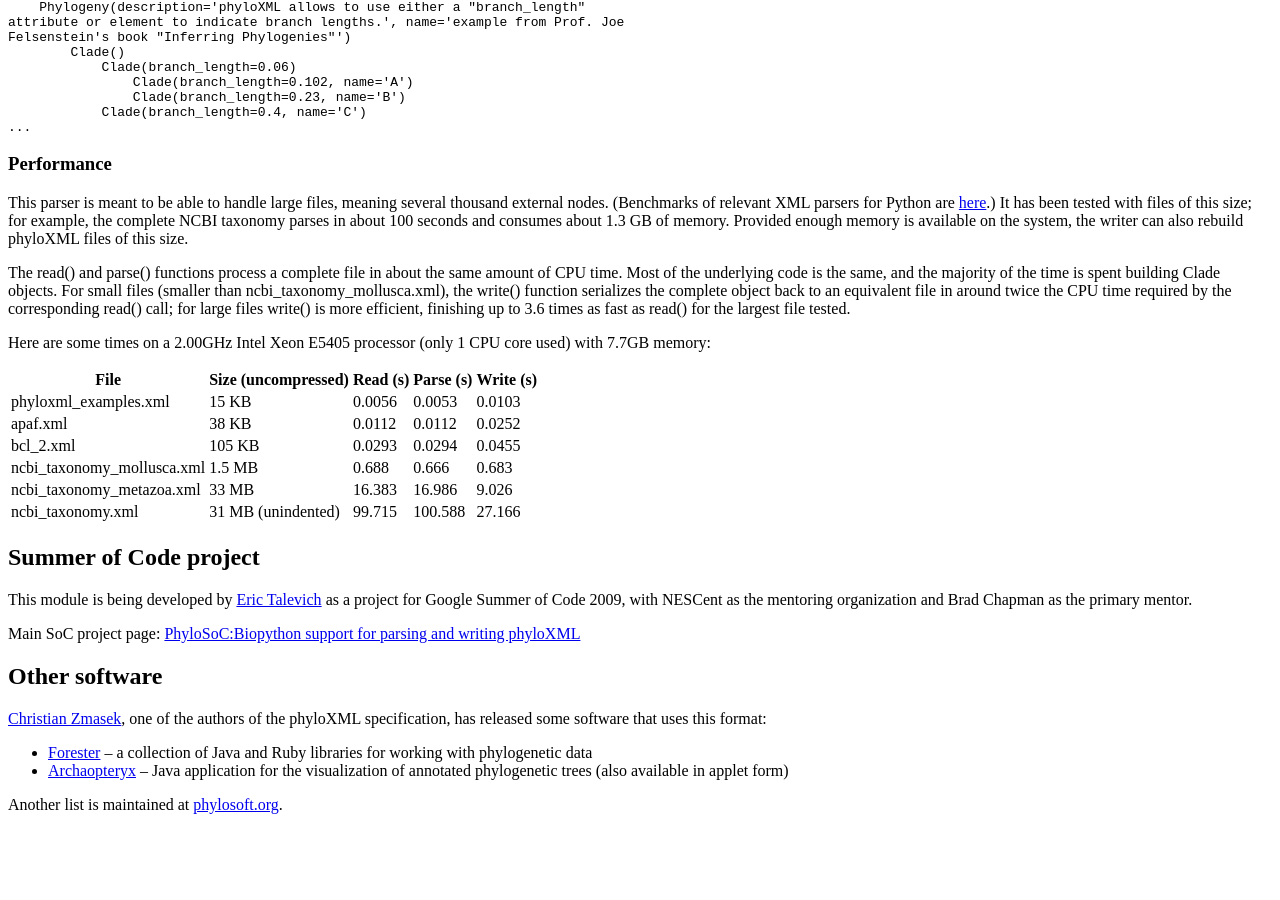
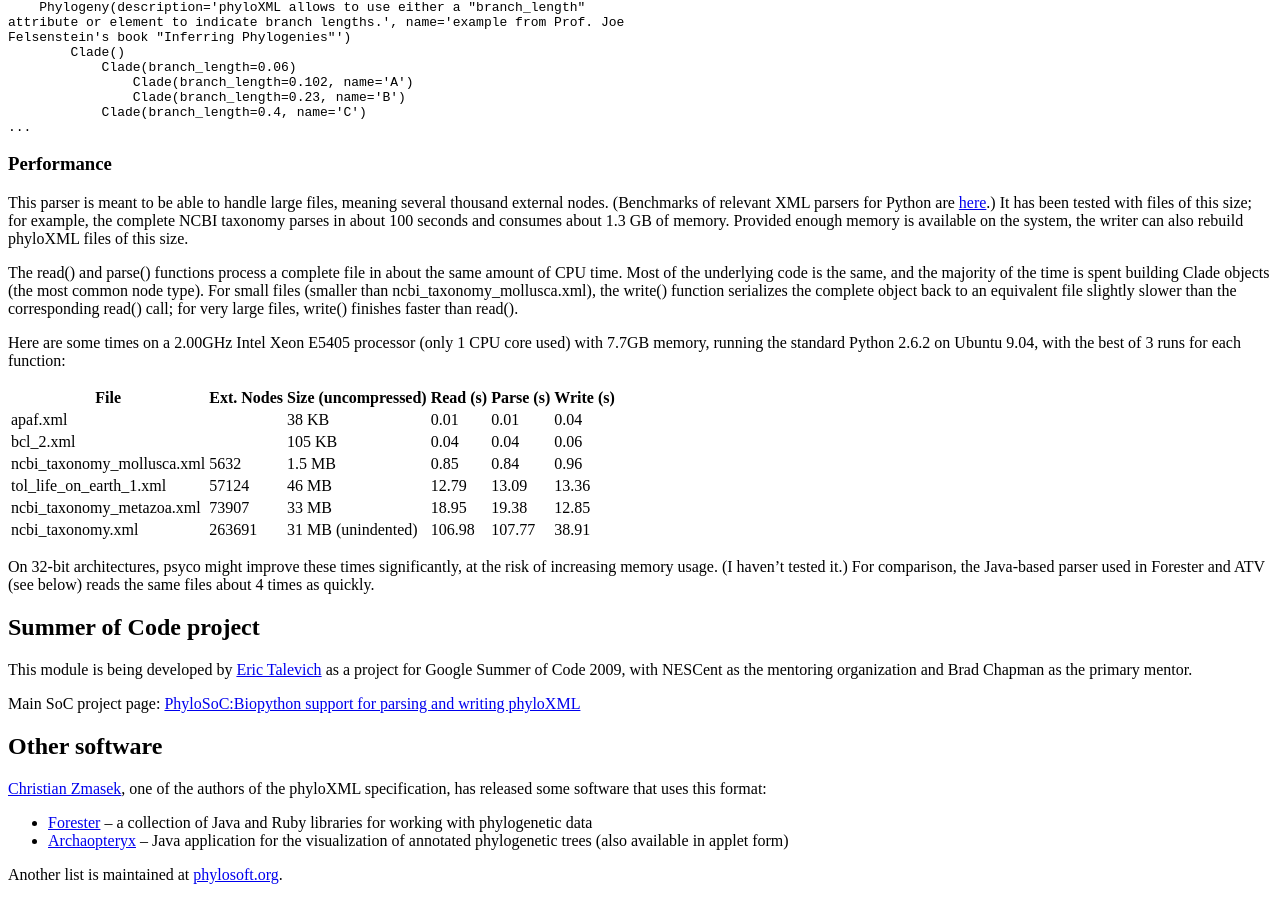
Before and after one commit to biopython/biopython.github.io, a Jekyll site: the page built from wiki/PhyloXML.md, in a window 1280 px wide and 900 px high, scrolled down 2900 px. Built offline with Jekyll 4.4.1, drawn with Linux system fonts in a browser that asks for light colours; before the commit the page ends 3730 px from its top, so only the background shows below that.

Commit message:
/* Performance */ Added external node counts to table

```diff
--- a/wiki/PhyloXML.md
+++ b/wiki/PhyloXML.md
@@ -262,24 +262,30 @@ can also rebuild phyloXML files of this size.
 
 The read() and parse() functions process a complete file in about the
 same amount of CPU time. Most of the underlying code is the same, and
-the majority of the time is spent building Clade objects. For small
-files (smaller than ncbi\_taxonomy\_mollusca.xml), the write() function
-serializes the complete object back to an equivalent file in around
-twice the CPU time required by the corresponding read() call; for large
-files write() is more efficient, finishing up to 3.6 times as fast as
-read() for the largest file tested.
+the majority of the time is spent building Clade objects (the most
+common node type). For small files (smaller than
+ncbi\_taxonomy\_mollusca.xml), the write() function serializes the
+complete object back to an equivalent file slightly slower than the
+corresponding read() call; for very large files, write() finishes faster
+than read().
 
 Here are some times on a 2.00GHz Intel Xeon E5405 processor (only 1 CPU
-core used) with 7.7GB memory:
+core used) with 7.7GB memory, running the standard Python 2.6.2 on
+Ubuntu 9.04, with the best of 3 runs for each function:
 
-| File                         | Size (uncompressed) | Read (s) | Parse (s) | Write (s) |
-|------------------------------|---------------------|----------|-----------|-----------|
-| phyloxml\_examples.xml       | 15 KB               | 0.0056   | 0.0053    | 0.0103    |
-| apaf.xml                     | 38 KB               | 0.0112   | 0.0112    | 0.0252    |
-| bcl\_2.xml                   | 105 KB              | 0.0293   | 0.0294    | 0.0455    |
-| ncbi\_taxonomy\_mollusca.xml | 1.5 MB              | 0.688    | 0.666     | 0.683     |
-| ncbi\_taxonomy\_metazoa.xml  | 33 MB               | 16.383   | 16.986    | 9.026     |
-| ncbi\_taxonomy.xml           | 31 MB (unindented)  | 99.715   | 100.588   | 27.166    |
+| File                         | Ext. Nodes | Size (uncompressed) | Read (s) | Parse (s) | Write (s) |
+|------------------------------|------------|---------------------|----------|-----------|-----------|
+| apaf.xml                     |            | 38 KB               | 0.01     | 0.01      | 0.04      |
+| bcl\_2.xml                   |            | 105 KB              | 0.04     | 0.04      | 0.06      |
+| ncbi\_taxonomy\_mollusca.xml | 5632       | 1.5 MB              | 0.85     | 0.84      | 0.96      |
+| tol\_life\_on\_earth\_1.xml  | 57124      | 46 MB               | 12.79    | 13.09     | 13.36     |
+| ncbi\_taxonomy\_metazoa.xml  | 73907      | 33 MB               | 18.95    | 19.38     | 12.85     |
+| ncbi\_taxonomy.xml           | 263691     | 31 MB (unindented)  | 106.98   | 107.77    | 38.91     |
+
+On 32-bit architectures, psyco might improve these times significantly,
+at the risk of increasing memory usage. (I haven't tested it.) For
+comparison, the Java-based parser used in Forester and ATV (see below)
+reads the same files about 4 times as quickly.
 
 Summer of Code project
 ----------------------
```
Also changed, not shown: 1 other file.
